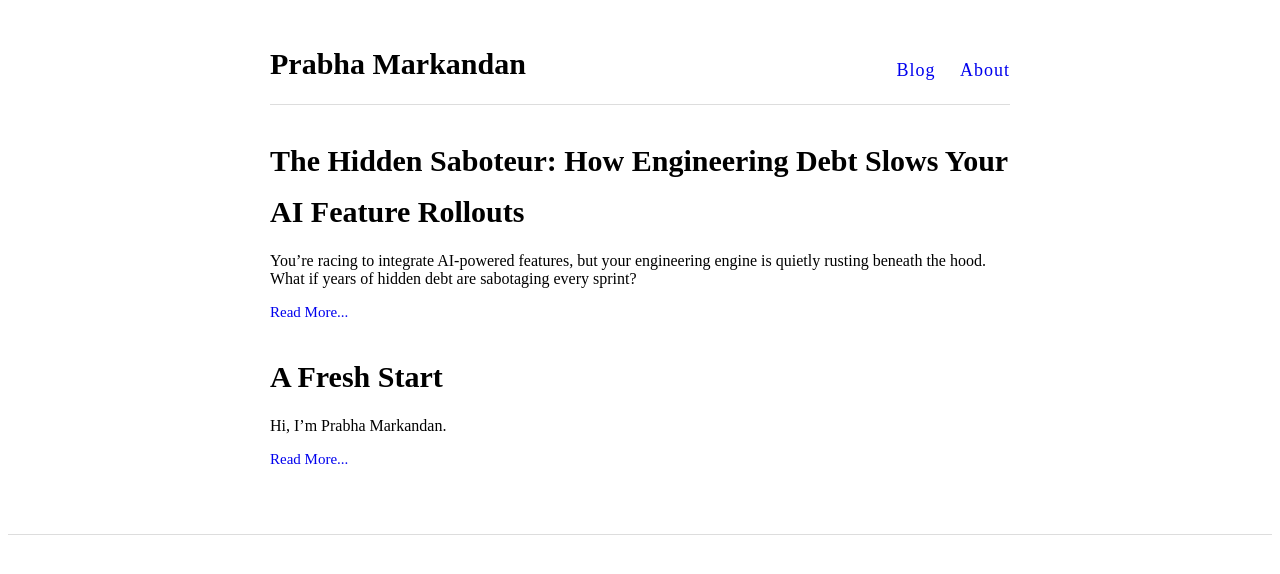
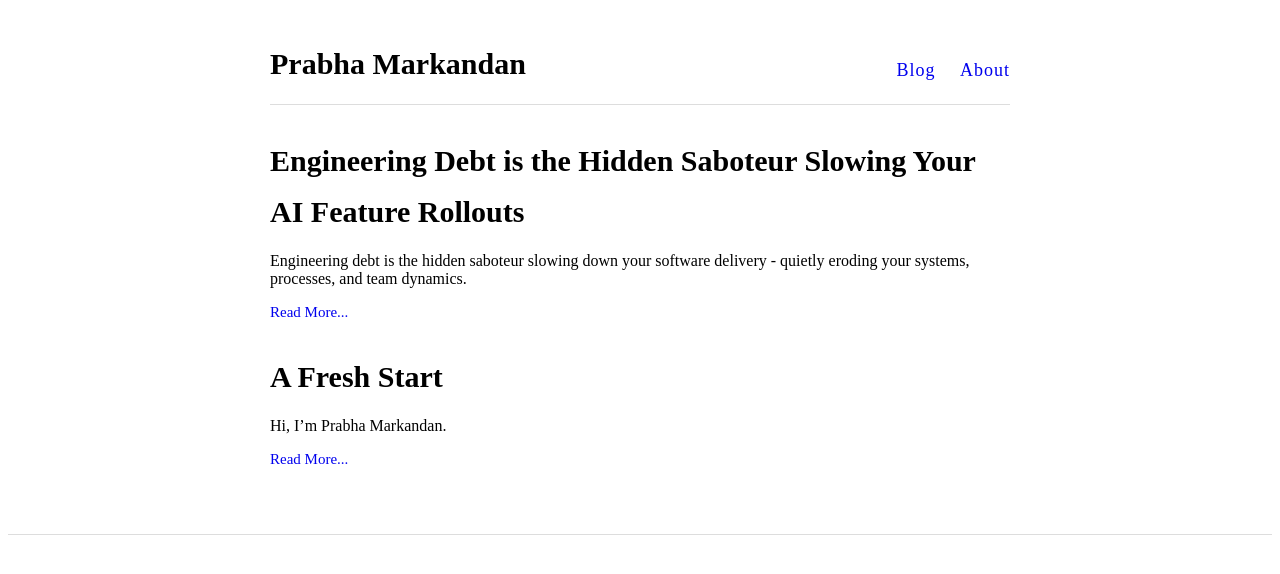
Before and after one commit to prabhamarkandan/prabhamarkandan.github.io, a Jekyll site: the page built from index.html, in a window 1280 px wide. Shown: the top 574 px of the page. Built offline with Jekyll 4.4.1, drawn with Linux system fonts in a browser that asks for light colours.

Commit message:
Update 2025-08-09-how-to-spot-engineering-debt.md

```diff
--- a/_posts/2025-08-09-how-to-spot-engineering-debt.md
+++ b/_posts/2025-08-09-how-to-spot-engineering-debt.md
@@ -1,27 +1,27 @@
 ---
 layout: post
-title: "The Hidden Saboteur: How Engineering Debt Slows Your AI Feature Rollouts"
-date: 2025-08-09
+title: "Engineering Debt is the Hidden Saboteur Slowing Your AI Feature Rollouts"
+date: 2025-08-10
 categories: engineering ai technical-debt
 ---
 
-You’re racing to integrate AI-powered features, but your engineering engine is quietly rusting beneath the hood. What if years of hidden debt are sabotaging every sprint?
+Engineering debt is the hidden saboteur slowing down your software delivery - quietly eroding your systems, processes, and team dynamics.
 
-## Introduction
+It’s a silent force that turns every sprint into a firefight, creating delays, increasing risk, and frustrating teams trying to innovate fast.
 
-In today’s fast-moving tech landscape, integrating AI-powered features is no longer optional-it’s essential to staying competitive. But while your teams rush to deliver these innovations, a hidden threat often lurks beneath the surface: accumulated engineering debt. This silent saboteur quietly erodes your systems, processes, and team dynamics, slowing down delivery, increasing risk, and turning every sprint into a firefight.
+Yet in fast-moving companies, the pressure to ship quickly means engineering debt often piles up unnoticed. Knowing how to spot and manage it can be the difference between thriving innovation and stalled projects.
 
-In this two-part series, we’ll uncover the hidden forms of engineering debt-technical, process, and organizational-that quietly throttle your AI feature rollouts.
+In this two-part series, we’ll uncover the three critical forms of engineering debt - technical, process, and organizational - that quietly throttle your rollouts.
 
-**Part 1** dives deep into how to spot the warning signs before it’s too late, revealing practical ways to shine a light on the cracks slowing your innovation engine. Drawing on real-world examples from companies like Twitter, Netflix, Etsy, and Spotify, we’ll show you how this debt builds up—and why ignoring it can bring even the most promising AI ambitions to a grinding halt.
+Drawing on real-world examples from companies like Twitter, Netflix, Etsy, and Spotify, Part 1 dives into how to spot the warning signs before it’s too late.
 
-**Part 2** will guide you through strategic approaches to tackling these challenges head-on. From building strong platform teams to fostering a culture that prevents debt from piling up again, you’ll learn how to move fast and innovate without breaking things.
+Part 2 will guide you through strategic approaches to tackle these challenges head-on: building strong platform teams, fostering a culture that prevents debt from piling up again, and learning how to move fast without breaking things.
 
-If you want your AI-powered products to succeed—not just in theory but in real-world delivery-this series is your roadmap to building a resilient, agile engineering foundation that accelerates innovation instead of holding it back.
+In today’s tech landscape, integrating AI-powered features is no longer optional - it’s essential to stay competitive. But without a strong foundation, AI can amplify hidden debt instead of accelerating innovation. This series will help you build a resilient engineering engine that supports, rather than sabotages, your AI ambitions.
 
 ---
 
-## Part 1: The Hidden Saboteur in Engineering - How to Spot the Debt That’s Slowing Your AI Feature Rollouts
+## Part 1: The Hidden Threat in Engineering: Spot the Debt Holding Back Your AI-Powered Future
 
 When Twitter faced a string of major outages in 2022, it wasn’t just bad luck or a few buggy features. Behind the scenes, years of accumulated engineering debt-technical shortcuts, patchy processes, and organizational misalignment-had built up like rust on the engine.
 
@@ -45,11 +45,29 @@
 
 This complexity can make engineering debt feel like a giant, tangled knot. But here’s the good news: not all debt is the same. By understanding the different types of engineering debt, you can untangle that knot one strand at a time.
 
-Grouping these challenges into clear categories helps you decide where to focus first based on your unique context and what’s hurting your delivery the most. Think of it as shining a flashlight in the dark corners, so you know exactly which problem to tackle next—and avoid getting stuck chasing shadows.
+Grouping these challenges into clear categories helps you decide where to focus first based on your unique context and what’s hurting your delivery the most. Think of it as shining a flashlight in the dark corners, so you know exactly which problem to tackle next-and avoid getting stuck chasing shadows.
+
+---
+
+> ### Intentional Debt & ROI: Using Debt as a Strategic Tool
+>
+> Not all engineering debt is a sign of failure. Sometimes, teams choose to take on *intentional debt*-making trade-offs to deliver faster and capture business value early. This is a strategic decision, not a mistake. The key? A clear plan to repay the debt and a careful assessment of ROI: will the benefits today outweigh the costs of tomorrow?
+>
+> Understanding debt this way empowers leaders to balance speed and quality without fear, using engineering debt as a tool rather than a trap.
 
 ---
 
 ## The Three Main Categories of Engineering Debt
+
+> This article builds on foundational work by thought leaders like Martin Fowler, who originally defined technical debt as the trade-offs teams make to accelerate delivery at the cost of future work.
+>
+> Here, we expand this lens beyond code to include process and organizational debt-critical factors that can silently throttle your AI rollouts if left unaddressed.
+
+> ### A Note on Terminology
+>
+> The term “technical debt” is often used as a catch-all for various engineering problems. This oversimplification can weaken your argument and confuse stakeholders. To communicate clearly and act effectively, it's helpful to distinguish between *technical*, *process*, and *organizational* debt-each with distinct causes and solutions.
+>
+> This approach aligns with advice from experts like Pat Kua, who stress the importance of precise language when tackling complex engineering challenges.
 
 Think of engineering debt like termites quietly gnawing at the wooden beams of a house. At first, the damage is invisible. But over time, those beams weaken, threatening the entire structure.
 
@@ -61,7 +79,7 @@
 
 Quick fixes, outdated libraries, and fragile architecture make adding new features risky and slow.
 
-Netflix once revealed how their microservices sprawl became so complex that their teams had to invest heavily in chaos engineering—intentionally breaking parts of the system to build resilience. This was their way of combating technical debt lurking beneath their rapid growth.
+Netflix once revealed how their microservices sprawl became so complex that their teams had to invest heavily in chaos engineering-intentionally breaking parts of the system to build resilience. This was their way of combating technical debt lurking beneath their rapid growth.
 
 - [Netflix's Chaos Engineering to Advance Failure Injection - InfoQ](https://www.infoq.com/news/2014/09/netflix-chaos-engineering/)
 - [Microservices Retrospective – What We Learned (and Didn’t Learn) from Netflix - InfoQ](https://www.infoq.com/presentations/microservices-netflix-industry/)
@@ -91,9 +109,9 @@
 
 How do you know if your house is infested or your roads clogged? Here are the red flags I’ve seen across dozens of organizations:
 
-**If your engineering house looks like this, you’re already on the clock. Don’t wait for the system to collapse—spot the warning signs early.**
+**If your engineering house looks like this, you’re already on the clock. Don’t wait for the system to collapse-spot the warning signs early.**
 
-- Release day feels like a crisis—deployments fail, bugs surface, and the team scrambles to fix.
+- Release day feels like a crisis-deployments fail, bugs surface, and the team scrambles to fix.
 - Onboarding new engineers takes forever because of confusing code and missing documentation.
 - Your cloud bill balloons with no clear explanation-often a sign of inefficient or outdated tech.
 - Features take longer than planned, and user complaints grow.
@@ -115,11 +133,11 @@
 
 ## How to Make the Hidden Visible: Tools That Help You Spot Engineering Debt Early
 
-<div class="callout-dark">
-  One of the biggest challenges with engineering debt is that it often hides in plain sight-slowly eroding your systems and processes without obvious warning signs.<br><br>
-  <strong>You can’t fix what you don’t see - and that’s where tools become your eyes in the dark.</strong><br><br>
-  <em>Data doesn’t lie. Let it be your early warning system.</em>
-</div>
+> One of the biggest challenges with engineering debt is that it often hides in plain sight-slowly eroding your systems and processes without obvious warning signs.
+>
+> **You can’t fix what you don’t see - and that’s where tools become your eyes in the dark.**
+>
+> *Data doesn’t lie. Let it be your early warning system.*
 
 That’s why successful organizations don’t rely on gut feelings alone. Instead, they invest in tooling and monitoring that surface these hidden problems early, giving them time to act before small issues become costly disasters.
 
@@ -137,7 +155,7 @@
 
 ## Why This Matters for Your AI Ambitions
 
-*As you add AI-powered features to your products, you’re building on complex layers of technology that require agility and reliability. If your foundation is shaky, adopting AI won’t speed you up—it will expose weaknesses and slow you down even more.*
+*As you add AI-powered features to your products, you’re building on complex layers of technology that require agility and reliability. If your foundation is shaky, adopting AI won’t speed you up-it will expose weaknesses and slow you down even more.*
 
 **AI isn’t magic-it’s a magnifier. It will speed up your good practices and amplify your mistakes. A turbocharger only works if your engine doesn’t blow up.**
 
@@ -145,11 +163,11 @@
 
 ## Where Does AI Fit in When It Comes to Tackling Engineering Debt?
 
-Imagine this: AI helps generate code fast and furious-like a highly skilled but impatient junior developer. It can produce code quickly, accelerating feature development. But here’s the catch: the gap between what AI produces and what it takes to run that code reliably in production—stable, scalable, secure-is vast.
+Imagine this: AI helps generate code fast and furious-like a highly skilled but impatient junior developer. It can produce code quickly, accelerating feature development. But here’s the catch: the gap between what AI produces and what it takes to run that code reliably in production-stable, scalable, secure-is vast.
 
 That’s where real human expertise comes in. Seasoned engineers know the hidden traps, the subtle architectural trade-offs, and the fragile places where engineering debt creeps in. They bring the judgment and experience to bridge that gap.
 
-This is exactly why the tools and practices we’ve discussed—detecting technical, process, and organizational debt—matter now more than ever.
+This is exactly why the tools and practices we’ve discussed-detecting technical, process, and organizational debt-matter now more than ever.
 
 AI isn’t just a shiny new tool; it’s quickly becoming your ever-watchful assistant, able to:
 
@@ -179,7 +197,7 @@
 
 ## Conclusion - Empower & Inspire
 
-Your journey to adopt AI features deserves a foundation built to last. By shining a light on engineering debt—technical, process, and organizational-you gain the power to untangle the knot slowing your innovation.
+Your journey to adopt AI features deserves a foundation built to last. By shining a light on engineering debt-technical, process, and organizational-you gain the power to untangle the knot slowing your innovation.
 
 **Don’t wait until your product falters. Start today: audit your systems, invest in visibility tools, and empower your teams to act boldly.**
 
```
Also changed, not shown: other parts of _posts/2025-08-09-how-to-spot-engineering-debt.md (+1 -0 lines).
